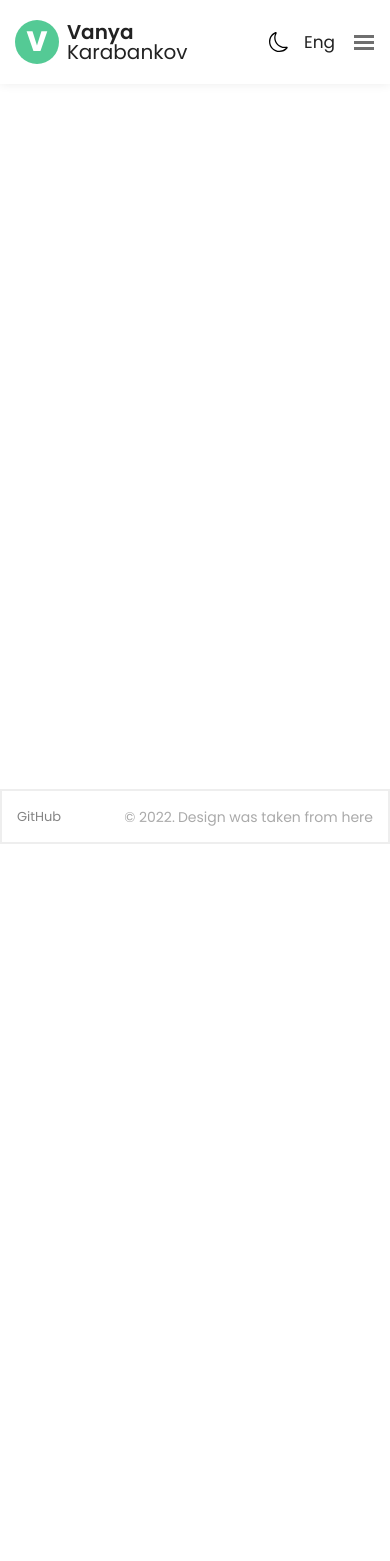
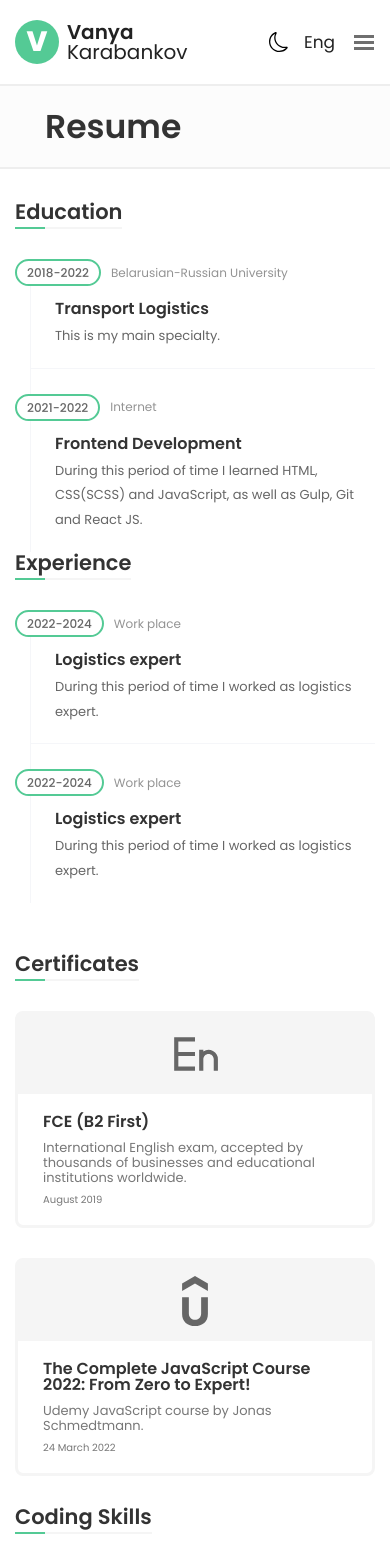
Before and after one commit to Lonerr7/react-portfolio, a React (Create React App) app: page /resume in a window 390 px wide. Shown: the top 1561 px of the page. Before the commit the page ends 844 px from the top, so only its background shows below. Built offline with nearby package versions, Linux system fonts and the light colour scheme.

Commit message:
12.3. Made responsive design of Resume page

```diff
--- a/src/App.js
+++ b/src/App.js
@@ -16,8 +16,8 @@ const App = () => {
         <div className="main__inner">
           <Routes>
             <Route path="/" element={<AboutMe />} />
-            {/* <Route path="/resume" element={<Resume />} />
-            <Route path="/portfolio" element={<Portfolio />} />
+            <Route path="/resume" element={<Resume />} />
+            {/* <Route path="/portfolio" element={<Portfolio />} />
             <Route path="/contact" element={<Contact />} /> */}
           </Routes>
         </div>
--- a/src/components/Main/Resume/Certificates/Certificate/Certificate.module.scss
+++ b/src/components/Main/Resume/Certificates/Certificate/Certificate.module.scss
@@ -48,3 +48,14 @@
     font-size: 10px;
   }
 }
+
+@media (max-width: 395px) {
+  .certificate {
+    flex-direction: column;
+
+    &__logoBox {
+      width: 100%;
+      height: 80px;
+    }
+  }
+}
--- a/src/components/Main/Resume/Certificates/Certificates.module.scss
+++ b/src/components/Main/Resume/Certificates/Certificates.module.scss
@@ -22,3 +22,17 @@
     gap: 30px;
   }
 }
+
+@media (max-width: 760px) {
+  .certificates {
+    &__inner {
+      grid-template-columns: 1fr;
+    }
+  }
+}
+
+@media (max-width: 618px) {
+  .certificates {
+    padding-bottom: 30px;
+  }
+}
--- a/src/components/Main/Resume/Resume.js
+++ b/src/components/Main/Resume/Resume.js
@@ -4,8 +4,6 @@ import Certificates from './Certificates/Certificates';
 import s from './Resume.module.scss';
 import ResumeInfo from './ResumeInfo/ResumeInfo';
 import Skills from './Skills/Skills';
-
-// TODO: додлеать ResumeInfo и мб сделать блок сертификатов
 
 const Resume = ({ resume }) => {
   return (
--- a/src/components/Main/Resume/ResumeInfo/ResumeInfo.module.scss
+++ b/src/components/Main/Resume/ResumeInfo/ResumeInfo.module.scss
@@ -1,5 +1,5 @@
 .resumeInfo {
-  margin-top: 65px;
+  padding-top: 65px;
   padding-bottom: 30px;
 
   &__inner {
@@ -8,3 +8,17 @@
     column-gap: 30px;
   }
 }
+
+@media (max-width: 618px) {
+  .resumeInfo {
+    &__inner {
+      grid-template-columns: 1fr;
+    }
+  }
+}
+
+@media (max-width: 450px) {
+  .resumeInfo {
+    padding-top: 32px;
+  }
+}
--- a/src/components/Main/Resume/Skills/Skills.module.scss
+++ b/src/components/Main/Resume/Skills/Skills.module.scss
@@ -1,9 +1,15 @@
 .skills {
-  padding-bottom: 15px;
-
   &__inner {
     display: grid;
     grid-template-columns: repeat(2, 1fr);
     gap: 30px;
   }
 }
+
+@media (max-width: 618px) {
+  .skills {
+    &__inner {
+      grid-template-columns: 1fr;
+    }
+  }
+}
--- a/src/components/common/PageHeader/PageHeader.module.scss
+++ b/src/components/common/PageHeader/PageHeader.module.scss
@@ -13,3 +13,27 @@
     font-weight: 600;
   }
 }
+
+@media (max-width: 880px) {
+  .pageHeader {
+    &__inner {
+      padding: 32px 30px;
+    }
+
+    &__title {
+      font-size: 37px;
+    }
+  }
+}
+
+@media (max-width: 450px) {
+  .pageHeader {
+    &__inner {
+      padding: 24px 30px;
+    }
+
+    &__title {
+      font-size: 33px;
+    }
+  }
+}
```
